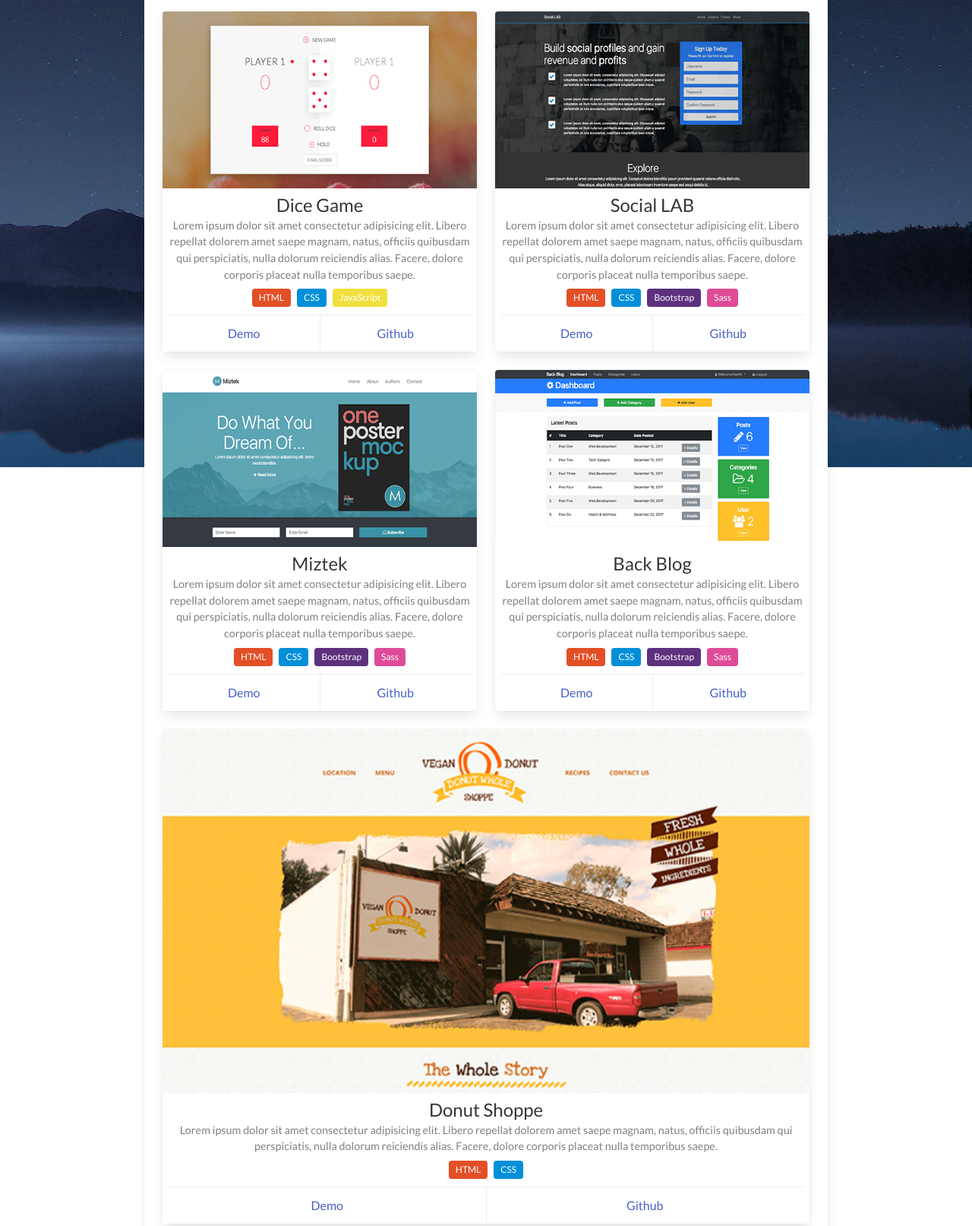
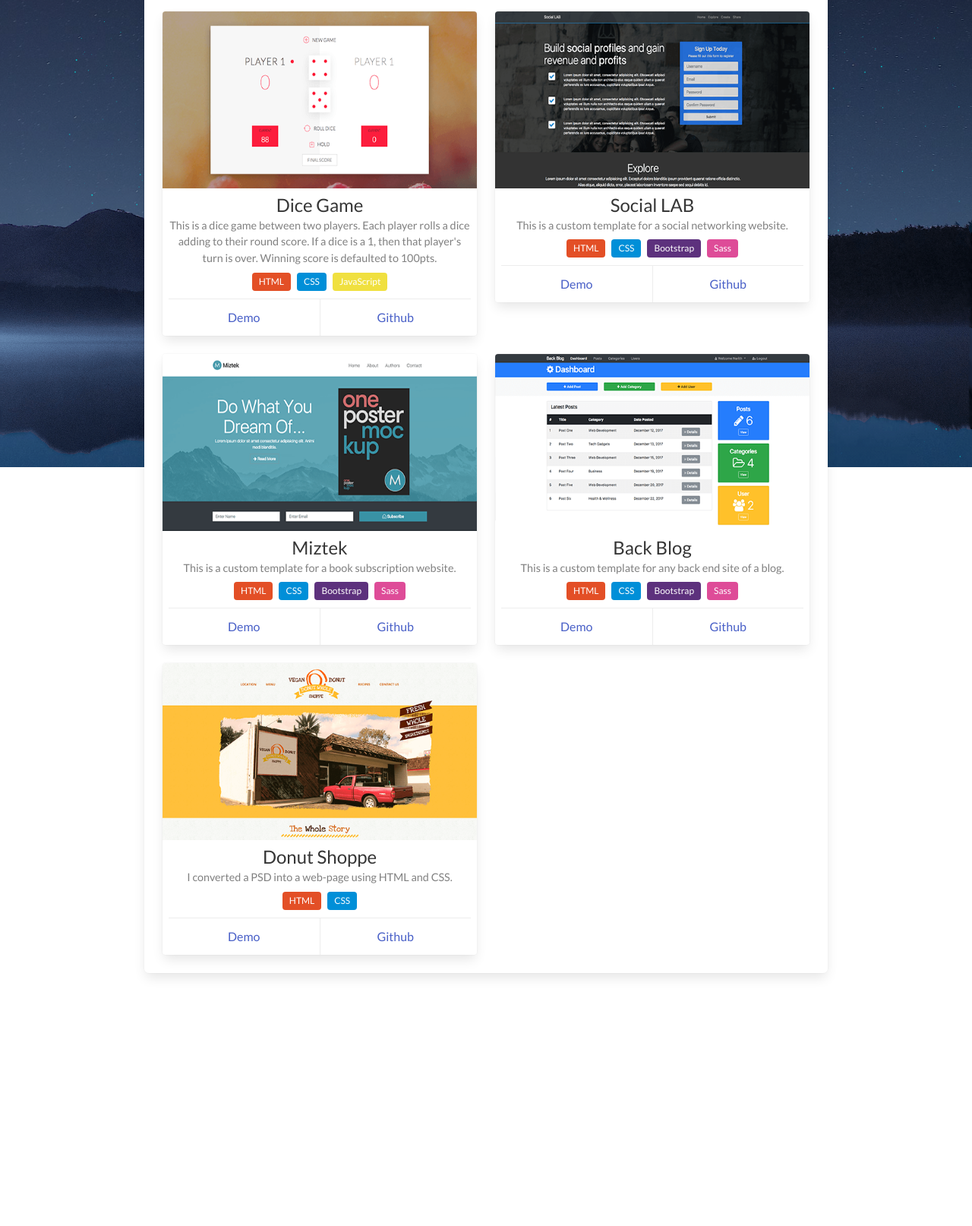
Before and after one commit to nsay/portfolio3, a plain HTML site: page content/projects.html in a window 1280 px wide. Shown: the part 185-1799 px from the top of the page at 76% size. After the commit the page ends 1514 px from the top, so only its background shows below. Drawn offline with nearby package versions, Linux system fonts and the light colour scheme.

Commit message:
Update project descriptions

```diff
--- a/content/projects.html
+++ b/content/projects.html
@@ -57,8 +57,7 @@
                             <div class="card-content">
                                 <div class="content">
                                     <p class="title is-4">Dice Game</p>
-                                    <p class="card-body">Lorem ipsum dolor sit amet consectetur adipisicing elit. Libero repellat dolorem amet saepe magnam, natus, officiis quibusdam
-                                        qui perspiciatis, nulla dolorum reiciendis alias. Facere, dolore corporis placeat nulla temporibus saepe.</p>
+                                    <p class="card-body">This is a dice game between two players. Each player rolls a dice adding to their round score. If a dice is a 1, then that player's turn is over. Winning score is defaulted to 100pts.</p>
                                     <div class="tags">
                                         <span class="tag tag-html">HTML</span>
                                         <span class="tag tag-css">CSS</span>
@@ -86,7 +85,7 @@
                             <div class="card-content">
                                 <div class="content">
                                     <p class="title is-4">Social LAB</p>
-                                    <p class="card-body">Lorem ipsum dolor sit amet consectetur adipisicing elit. Libero repellat dolorem amet saepe magnam, natus, officiis quibusdam qui perspiciatis, nulla dolorum reiciendis alias. Facere, dolore corporis placeat nulla temporibus saepe.</p>
+                                    <p class="card-body">This is a custom template for a social networking website.</p>
                                     <div class="tags">
                                         <span class="tag tag-html">HTML</span>
                                         <span class="tag tag-css">CSS</span>
@@ -115,8 +114,7 @@
                             <div class="card-content">
                                 <div class="content">
                                     <p class="title is-4">Miztek</p>
-                                    <p class="card-body">Lorem ipsum dolor sit amet consectetur adipisicing elit. Libero repellat dolorem amet saepe magnam, natus, officiis quibusdam
-                                        qui perspiciatis, nulla dolorum reiciendis alias. Facere, dolore corporis placeat nulla temporibus saepe.</p>
+                                    <p class="card-body">This is a custom template for a book subscription website.</p>
                                     <div class="tags">
                                         <span class="tag tag-html">HTML</span>
                                         <span class="tag tag-css">CSS</span>
@@ -145,8 +143,7 @@
                             <div class="card-content">
                                 <div class="content">
                                     <p class="title is-4">Back Blog</p>
-                                    <p class="card-body">Lorem ipsum dolor sit amet consectetur adipisicing elit. Libero repellat dolorem amet saepe magnam, natus, officiis quibusdam
-                                        qui perspiciatis, nulla dolorum reiciendis alias. Facere, dolore corporis placeat nulla temporibus saepe.</p>
+                                    <p class="card-body">This is a custom template for any back end site of a blog.</p>
                                     <div class="tags">
                                         <span class="tag tag-html">HTML</span>
                                         <span class="tag tag-css">CSS</span>
@@ -163,7 +160,7 @@
                     </div>
 
                     <!-- DONUT SHOPPE -->
-                    <div class="column">
+                    <div class="column is-half">
                         <div class="card">
                             <div class="card-image">
                                 <figure class="image is-16by9">
@@ -175,8 +172,7 @@
                             <div class="card-content">
                                 <div class="content">
                                     <p class="title is-4">Donut Shoppe</p>
-                                    <p class="card-body">Lorem ipsum dolor sit amet consectetur adipisicing elit. Libero repellat dolorem amet saepe magnam, natus, officiis quibusdam
-                                        qui perspiciatis, nulla dolorum reiciendis alias. Facere, dolore corporis placeat nulla temporibus saepe.</p>
+                                    <p class="card-body">I converted a PSD into a web-page using HTML and CSS.</p>
                                     <div class="tags">
                                         <span class="tag tag-html">HTML</span>
                                         <span class="tag tag-css">CSS</span>
```
